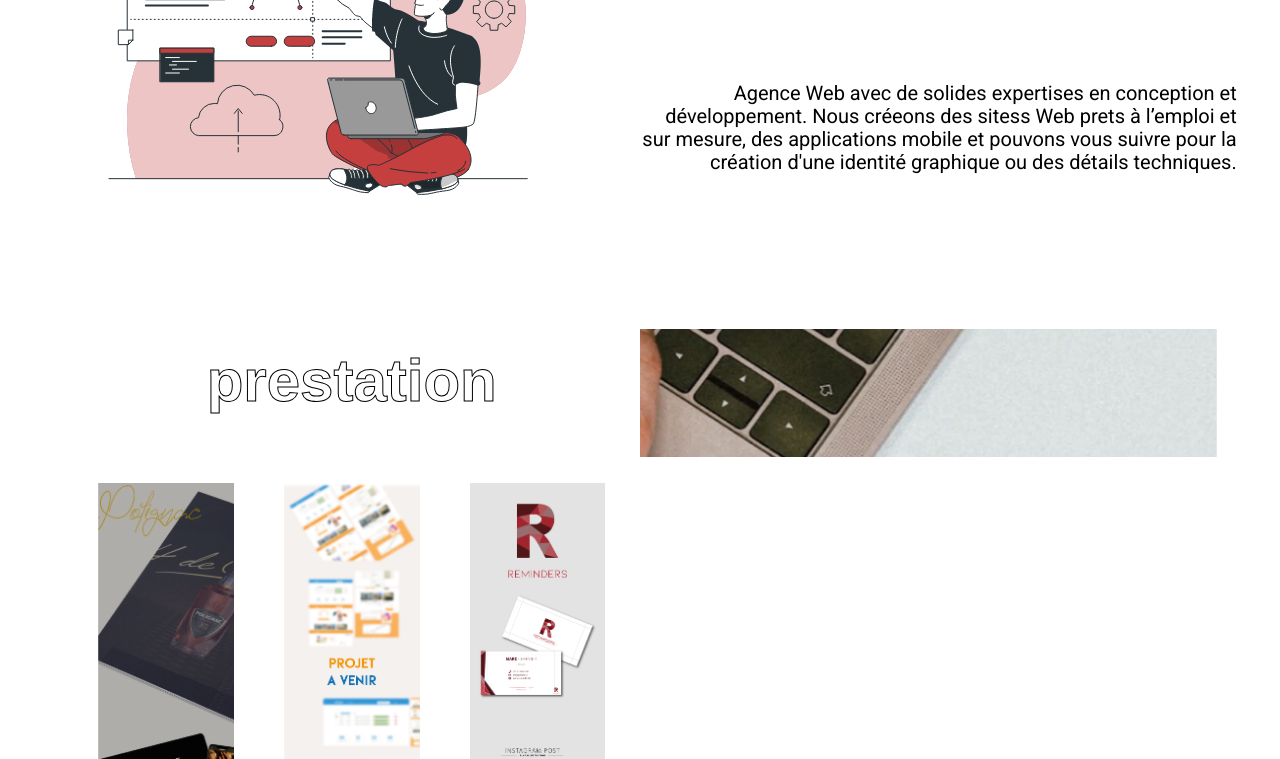
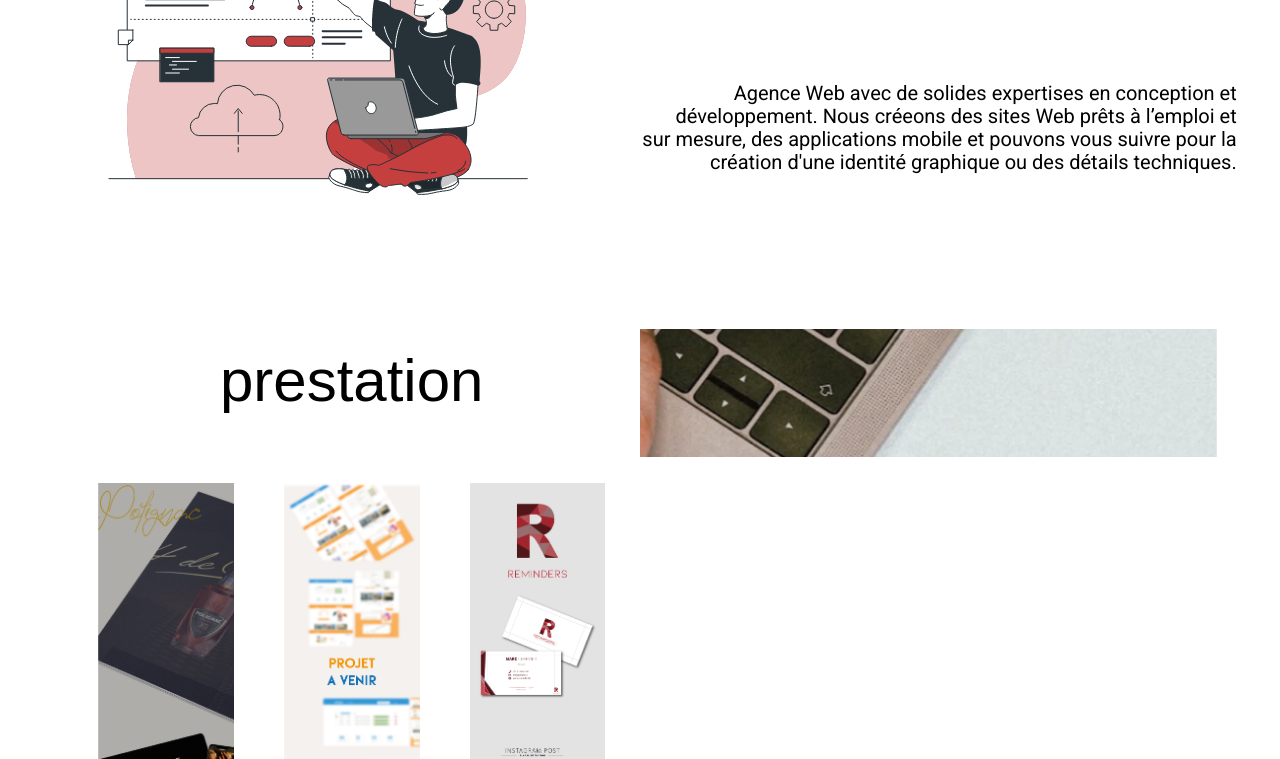
Before and after one commit to agence-reminders/remindersV2, a plain HTML site: page index.html in a window 1280 px wide. Shown: the part 781-1540 px from the top of the page. Drawn offline with nearby package versions, Linux system fonts and the light colour scheme; a web font is replaced by a local one.

Commit message:
correction texte et typo, ajout numero footer

```diff
--- a/css/style.scss
+++ b/css/style.scss
@@ -685,10 +685,11 @@ body {
 
         p {
           @include inTitle;
+          font-family: 'Kiona', sans-serif;
         }
 
         .bloc-second-title {
-          @include stroke;
+
 
         }
       }
--- a/css/tablet.scss
+++ b/css/tablet.scss
@@ -267,7 +267,7 @@ body {
 
         p {
           @include t60;
-          font-weight: 700;
+          font-weight: 500;
         }
 
       }
--- a/index.html
+++ b/index.html
@@ -128,8 +128,8 @@
                 </div>
             </div>
             <div class="bloc-hero-description" data-aos="fade-up" data-aos-delay="1800">
-                <p>Agence Web avec de solides expertises en conception et<br>développement. Nous créeons des sitess Web
-                    prets à
+                <p>Agence Web avec de solides expertises en conception et<br>développement. Nous créeons des sites Web
+                    prêts à
                     l’emploi et<br>sur mesure, des applications mobile et pouvons vous suivre pour la création d'une identité graphique ou des détails techniques.
                 </p>
             </div>
@@ -233,6 +233,9 @@
                 <p><a href="mailto: sas.reminders@gmail.com" class="link link--rd">sas.reminders@gmail.com</a></p>
                 <br>
                 <br>
+                <p><a class="link link--rd">06 17 08 18 85</a></p>
+                <br>
+                <br>
                 <p><a class="link link--rd">07 61 30 57 01</a></p>
             </div>
             <div class="footer-content-adresse">
```
Also changed, not shown: css/style.css, css/tablet.css, 1 other file.
